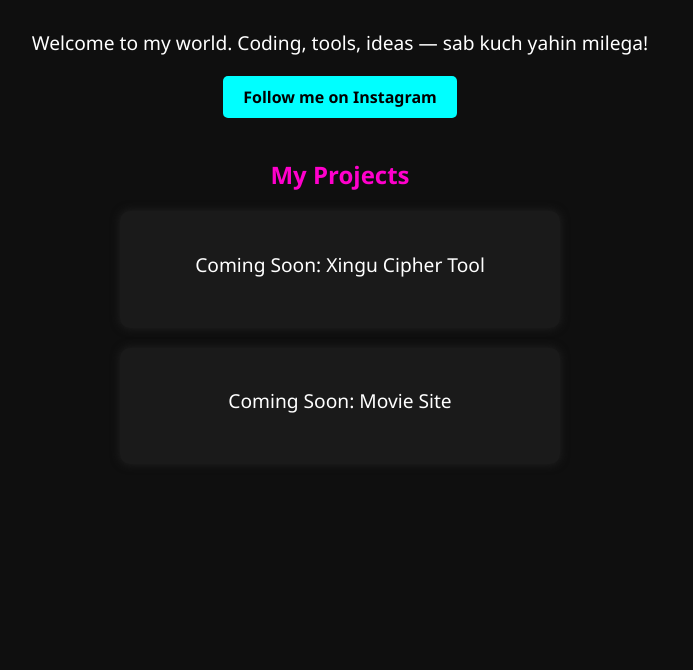
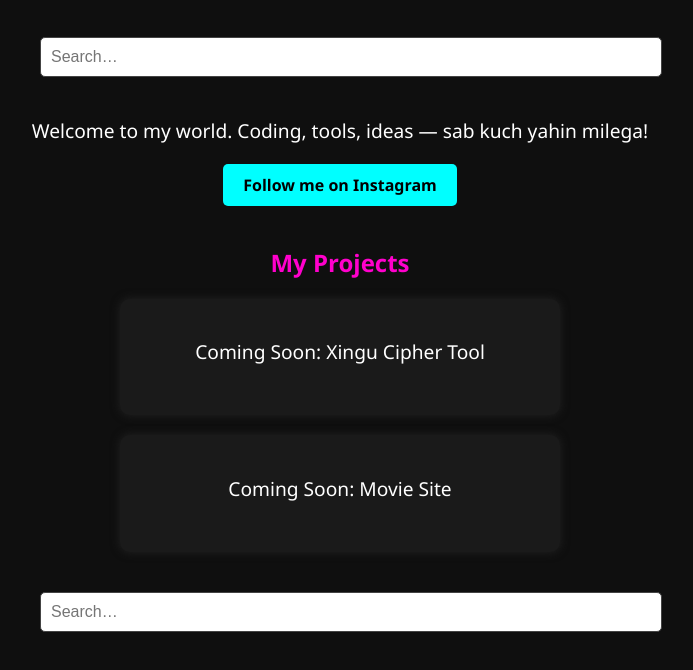
Before and after one commit to thenameisrohiit/rohit-website, a plain HTML site: page docs/index.html in a window 1280 px wide. Shown: the part 140-810 px from the top of the page, without its empty margins (300-993 px from the left). Drawn offline with nearby package versions, Linux system fonts and the light colour scheme.

Commit message:
Update index.html

```diff
--- a/docs/index.html
+++ b/docs/index.html
@@ -49,9 +49,19 @@
       box-shadow: 0 0 10px #222;
     }
   </style>
-</head>
+</head><!-- Fuse.js CDN: Search functionality के लिए -->
+<script src="https://cdn.jsdelivr.net/npm/fuse.js@6.6.2"></script>
 <body>
-  <h1>Yo! I’m Rohit</h1>
+  <h1>Yo! I’m Rohit</h1><!-- Search Section -->
+<section id="search-section" style="margin:40px auto; max-width:600px; text-align:left;">
+  <input
+    type="text"
+    id="search-input"
+    placeholder="Search…"
+    style="width:100%; padding:10px; font-size:1em; border-radius:5px; border:1px solid #444;"
+  />
+  <div id="search-results" style="margin-top:20px;"></div>
+</section>
   <p>Welcome to my world. Coding, tools, ideas — sab kuch yahin milega!</p>
   <a class="btn" href="https://instagram.com/thenameisrohiit" target="_blank">Follow me on Instagram</a>
 
@@ -64,5 +74,14 @@
       <p>Coming Soon: Movie Site</p>
     </div>
   </div>
-</body>
+</body><!-- Search Section -->
+<section id="search-section" style="margin:40px auto; max-width:600px; text-align:left;">
+  <input
+    type="text"
+    id="search-input"
+    placeholder="Search…"
+    style="width:100%; padding:10px; font-size:1em; border-radius:5px; border:1px solid #444;"
+  />
+  <div id="search-results" style="margin-top:20px;"></div>
+</section>
 </html>
```
